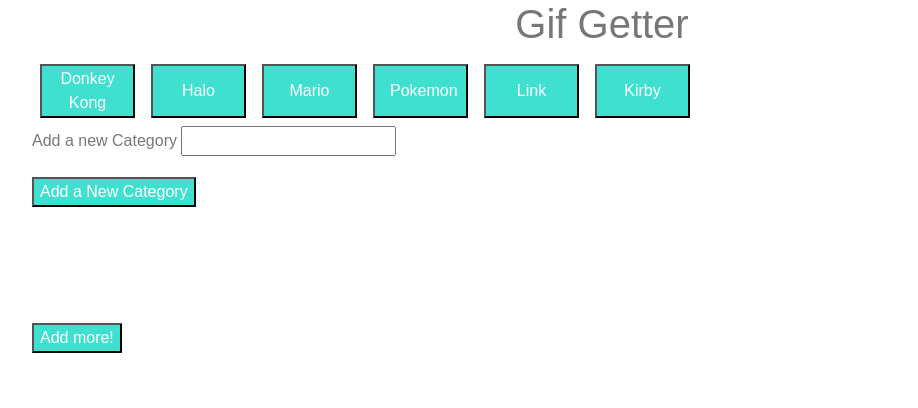
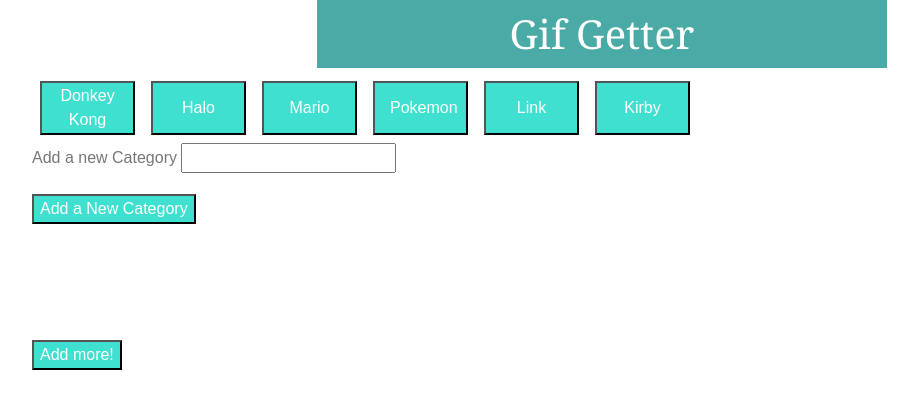
Before and after one commit to checol70/gif_page, a plain HTML site: page index.html in a window 1280 px wide. Shown: the whole page, without its empty margins (38-956 px from the left). Drawn offline with nearby package versions, Linux system fonts and the light colour scheme.

Commit message:
added header

```diff
--- a/assets/css/style.css
+++ b/assets/css/style.css
@@ -19,4 +19,6 @@
     background-color: #4aaaa5;
     font-family: 'Georgia', Times, 'Times New Roman', serif;
     color: white;
+    margin-bottom: 5px;
+    padding: 10px;
 }
--- a/index.html
+++ b/index.html
@@ -13,7 +13,9 @@
 <body>
     <div class="container">
             <div class="row">
-                <h1 class="text-center col-12">Gif Getter</h1>
+                <div class="col-3"></div>
+                <h1 class="text-center col-6 title">Gif Getter</h1>
+                <div class="col-3"></div>
             </div>
         <div class="row" id="groupButtons">
 
```
